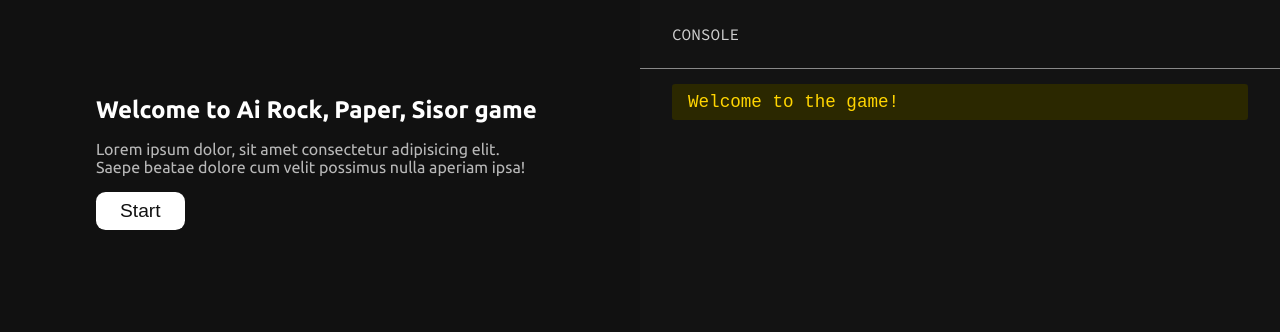
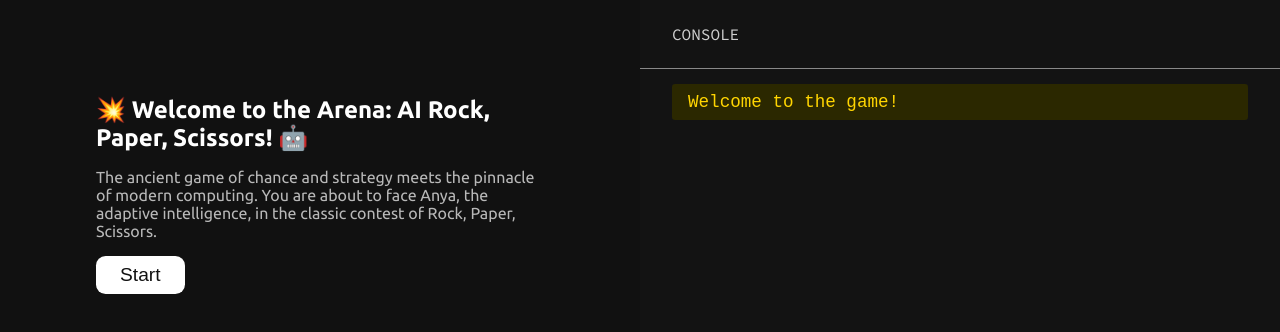
Before and after one commit to octaveweb/rps, a plain HTML site: page index.html in a window 1280 px wide. Drawn offline with Linux system fonts and the light colour scheme; a web font is replaced by a local one.

Commit message:
text add

```diff
--- a/index.html
+++ b/index.html
@@ -15,8 +15,11 @@
         </div>
         <section class="scetion1">
             <div class="data">
-                <h1>Welcome to Ai Rock, Paper, Sisor game</h1>
-                <p>Lorem ipsum dolor, sit amet consectetur adipisicing elit. Saepe beatae dolore cum velit possimus nulla aperiam ipsa!</p>
+                <h1>💥 Welcome to the Arena: AI Rock, Paper, Scissors! 🤖
+                </h1>
+                <p>The ancient game of chance and strategy meets the pinnacle of modern computing. You are about to
+                    face Anya, the adaptive intelligence, in the classic contest of Rock, Paper, Scissors.
+                </p>
                 <button type="button" id="btn">Start</button>
             </div>
             <div class="console">
@@ -29,7 +32,8 @@
                 </div>
             </div>
             <div class="video">
-                <video autoplay loop muted src="https://cdn.pixabay.com/video/2022/07/26/125618-733814655_large.mp4"></video>
+                <video autoplay loop muted
+                    src="https://cdn.pixabay.com/video/2022/07/26/125618-733814655_large.mp4"></video>
             </div>
         </section>
     </main>
```
